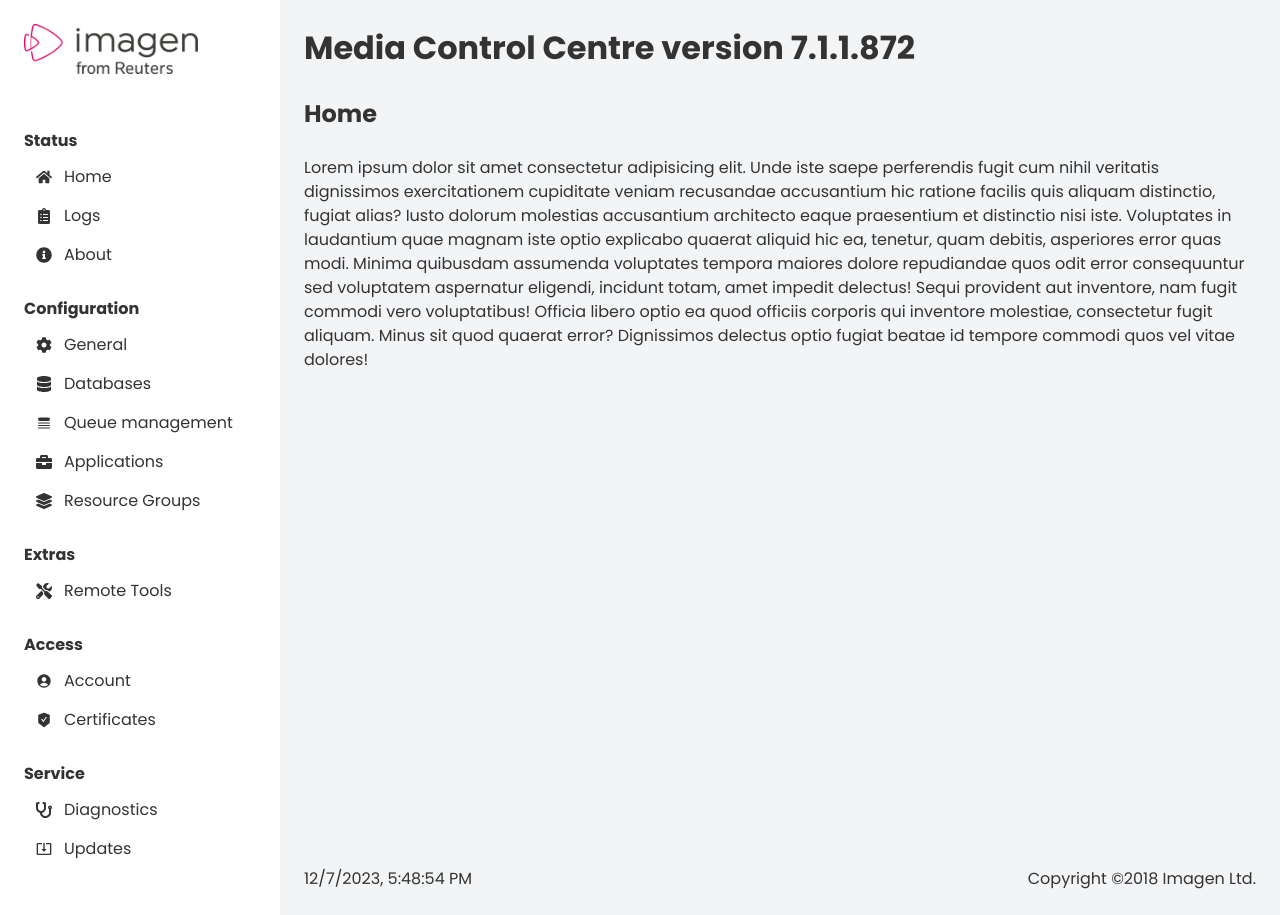
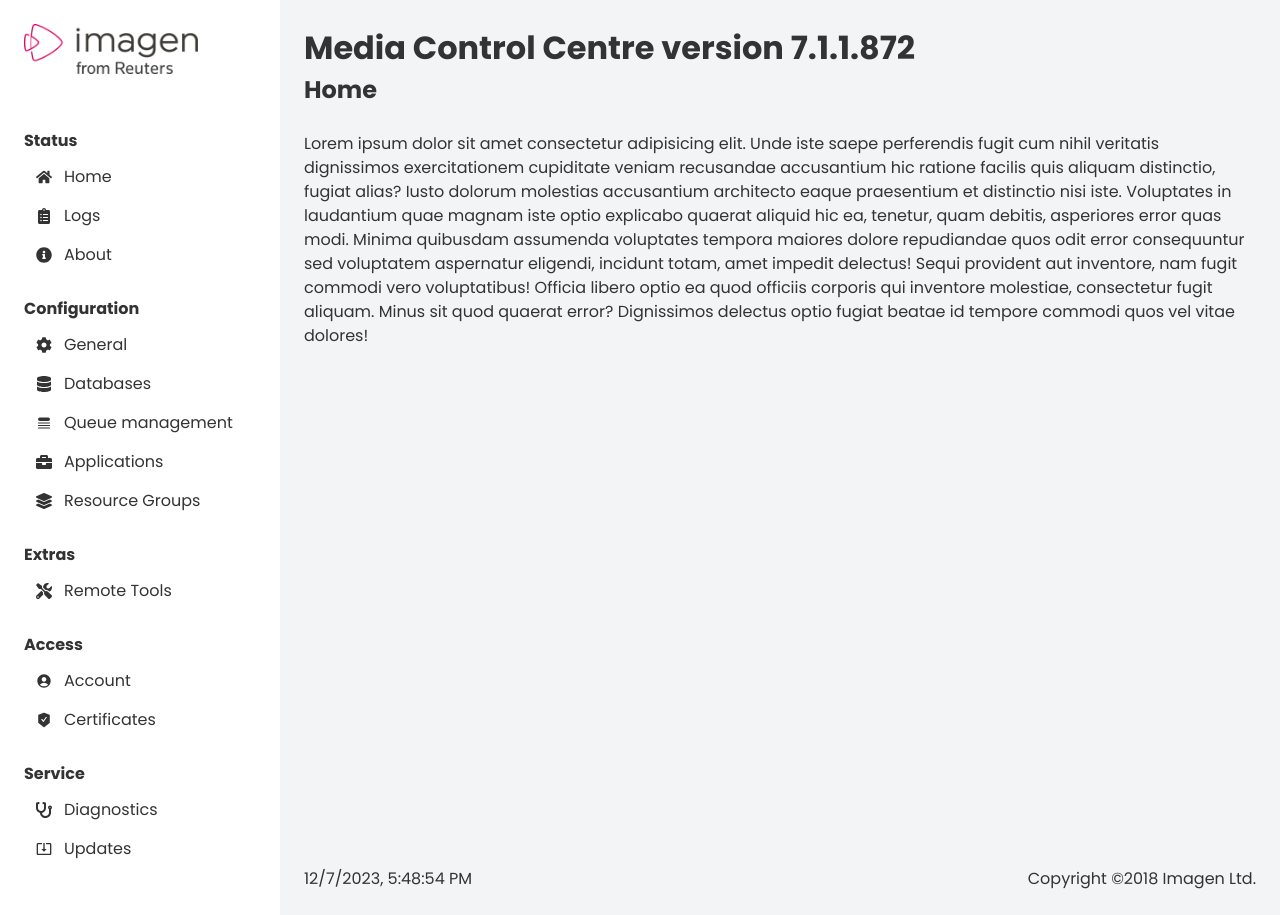
Before and after one commit to ptmartins/mcc, a React (Create React App) app: page / in a window 1280 px wide. Built offline with nearby package versions, Linux system fonts and the light colour scheme.

Commit message:
Add 404 content if no route is set

```diff
--- a/src/App.js
+++ b/src/App.js
@@ -1,6 +1,6 @@
 import { Routes, Route } from "react-router-dom";
 import { Nav, Header, Footer } from './components';
-import { Home, Logs, About } from './pages';
+import { Home, Logs, About, NotFound } from './pages';
 import { FaHome, FaInfoCircle, FaClipboardList, FaCog, FaDatabase, FaBriefcase, FaLayerGroup, FaTools, FaStethoscope } from "react-icons/fa";
 import { HiQueueList } from "react-icons/hi2";
 import { MdAccountCircle, MdOutlineSystemUpdateAlt } from "react-icons/md";
@@ -92,11 +92,14 @@ return (
       <Nav menus={menus}/>
       <div className={styles.content}>
         <Header />
-        <Routes>
-          <Route path="/" element={ <Home /> } />
-          <Route path="/about" element={ <About /> } />
-          <Route path="/logs" element={ <Logs /> } />
-        </Routes>
+        <main className={styles.main}>
+          <Routes>
+            <Route path="/" element={ <Home /> } />
+            <Route path="/about" element={ <About /> } />
+            <Route path="/logs" element={ <Logs /> } />
+            <Route path='*' element={<NotFound />}/>
+          </Routes>
+        </main>
         <Footer />
       </div>
     </div>
--- a/src/App.module.css
+++ b/src/App.module.css
@@ -8,3 +8,7 @@
     flex-grow: 1;
     padding: 1.5rem;
 }
+
+.main {
+    flex-grow: 1;
+}
--- a/src/components/PageLayout/PageLayout.jsx
+++ b/src/components/PageLayout/PageLayout.jsx
@@ -2,10 +2,12 @@ import styles from './PageLayout.module.css';
 
 const PageLayout = ({ title, children }) => {
     return(
-        <main className={styles.main}>
+
+        <>
             <h2 className={styles.title}> {title} </h2>
             { children }
-        </main>
+        </>
+
     )
 }
 
--- /dev/null
+++ b/src/pages/NotFound/index.jsx
@@ -0,0 +1,7 @@
+const NotFound = () => {
+    return(
+        <h1>Not found</h1>
+    )
+}
+
+export default NotFound;
--- a/src/pages/index.js
+++ b/src/pages/index.js
@@ -1,6 +1,7 @@
+import About from './About';
 import Home from './Home';
 import Logs from './Logs';
-import About from './About';
+import NotFound from './NotFound';
 
 
-export { Home, Logs, About };
+export { About, Home, Logs, NotFound };
```
